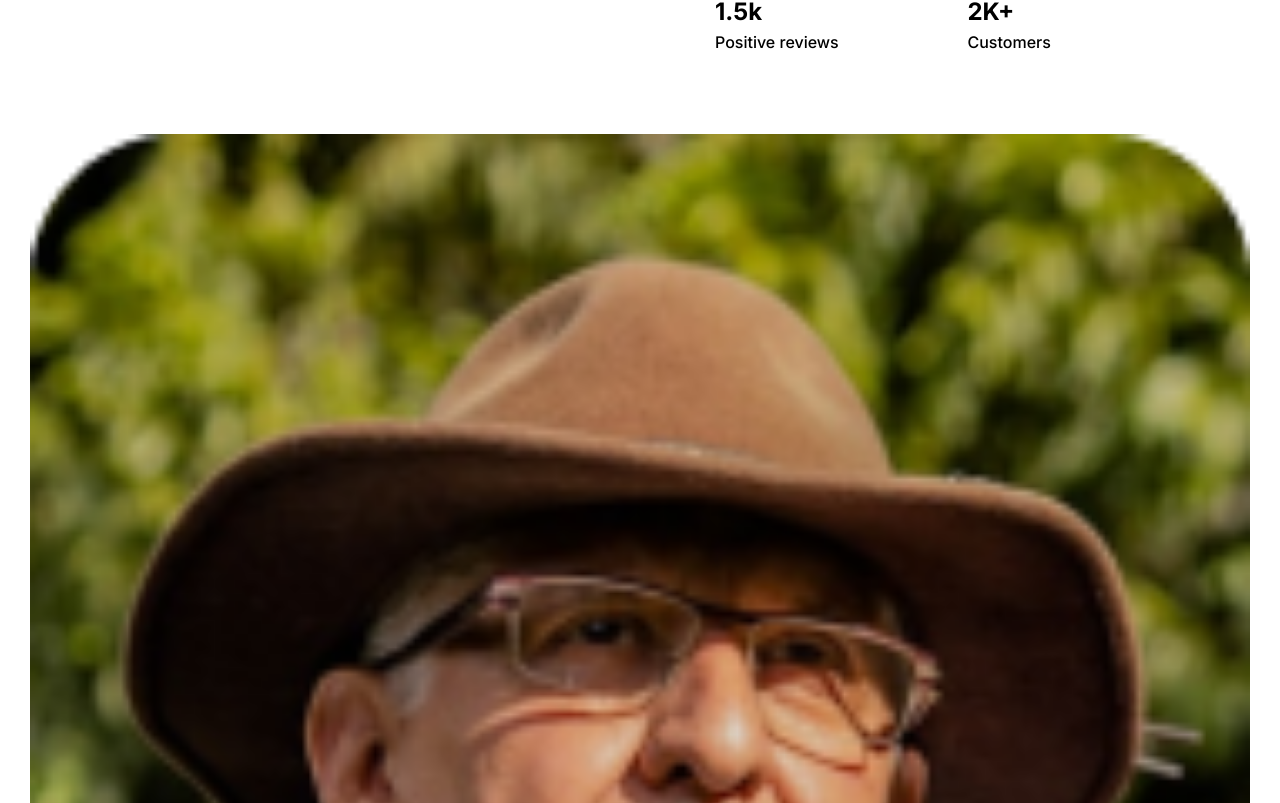
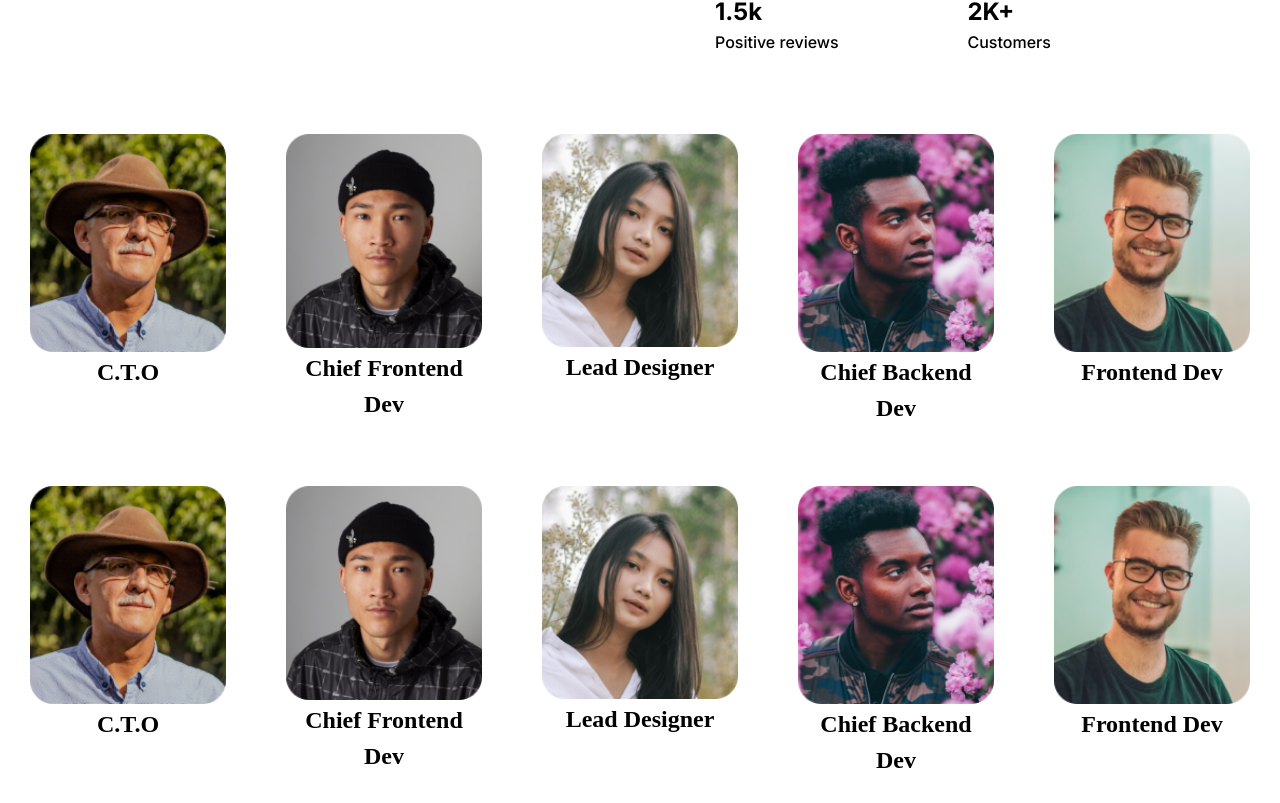
Before and after one commit to jubrealguy/fluxDevs, a React (Create React App) app: page /about in a window 1280 px wide. Shown: the part 637-1440 px from the top of the page. Built offline with nearby package versions, Linux system fonts and the light colour scheme.

Commit message:
worked on team grid

```diff
--- a/src/components/Header.js
+++ b/src/components/Header.js
@@ -19,6 +19,7 @@ const Header = ({ logo, themeClick, dayLogo }) => {
 
     const makeActive = (index) => {
         setIsActive(index)
+        window.scrollTo(0, 0)
     }
 
     const navMobile = <nav className={`header__nav-mobile ${navGround}`}>
--- a/src/css/team.css
+++ b/src/css/team.css
@@ -83,6 +83,7 @@
 .team__grid {
   margin: 3rem;
   display: grid;
+  grid-template-columns: 1fr 1fr 1fr 1fr 1fr;
   gap: 6rem;
   margin-bottom: 5rem;
 }
```
